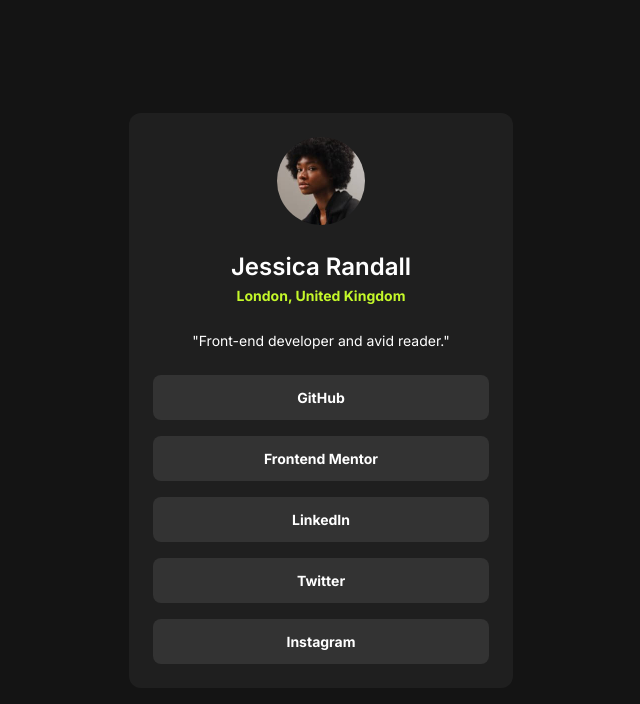
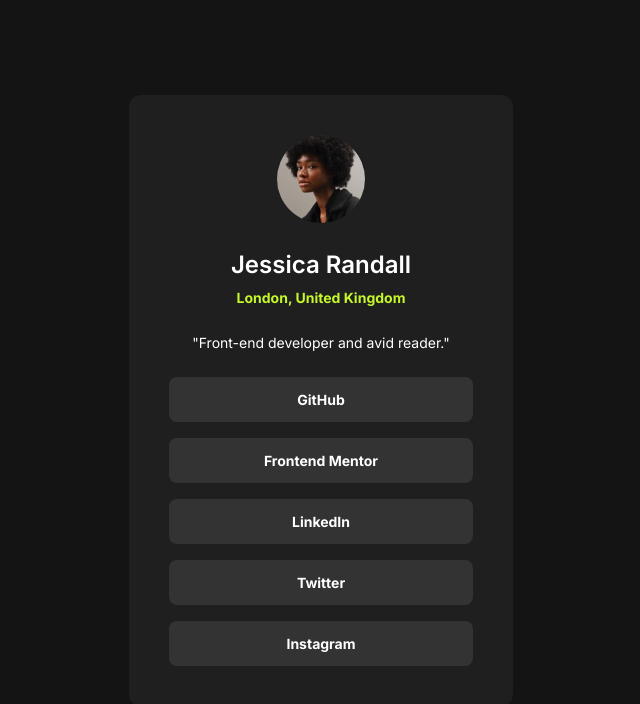
Before and after one commit to mhykah-webdev/social-links-profile, a plain HTML site: page index.html in a window 1280 px wide. Shown: the whole page, without its empty margins (319-959 px from the left). Drawn offline with Linux system fonts and the light colour scheme.

Commit message:
fixed borders and hover

```diff
--- a/style.css
+++ b/style.css
@@ -97,6 +97,11 @@
     border-radius: 50%;
 }
 
+.basic-info {
+    display: grid;
+    gap: 0.25rem;
+}
+
 h1 {
     font-size: 1.5rem;
     font-weight: 600;
@@ -127,3 +132,15 @@
     font-weight: 700;
     padding: 0.75rem;
 }
+
+button:hover {
+    background-color: #C4F82A;
+    color: #333333;
+    cursor: pointer;
+}
+
+@media (min-width: 600px) {
+    .card {
+        padding: 2.5rem;
+    }
+}
```
